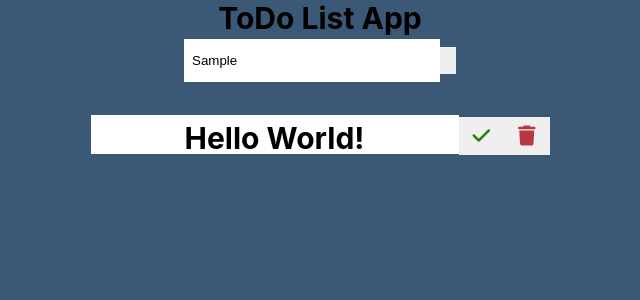
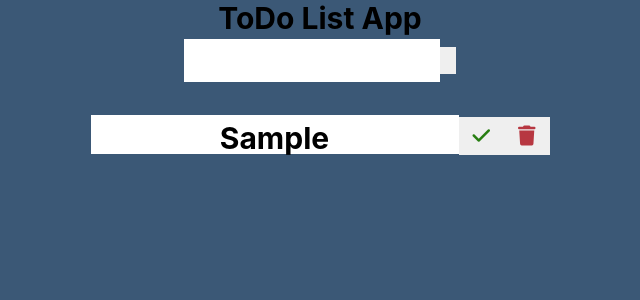
Before and after one commit to marimotona/React_TodoApp, a React (Create React App) app: page / in a window 1280 px wide. Both pictures are taken after typing "Sample" into the empty fields and a click on the button 768 px from the left and 60 px from the top of the page. Shown: the top 300 px of the page, without its empty margins (320-960 px from the left). Built offline with nearby package versions, Linux system fonts and the light colour scheme; some icons are missing.

Commit message:
Add todo-task

```diff
--- a/src/components/InputForm.jsx
+++ b/src/components/InputForm.jsx
@@ -1,6 +1,6 @@
 import React, { useState } from 'react'
 
-const InputForm = ({taskList, setTaskList}) => {
+export const InputForm = ({taskList, setTaskList}) => {
 
     const [inputText, setInputText] = useState();
 
@@ -12,6 +12,7 @@ const InputForm = ({taskList, setTaskList}) => {
                 text: inputText
             }
         ]);
+        setInputText("");
     }
 
     const handleChange = (e) => {
@@ -19,10 +20,11 @@ const InputForm = ({taskList, setTaskList}) => {
         console.log(inputText);
     }
 
+    //valueはinputされた中身
     return (
         <div className="inputForm">
             <form onSubmit={handleSubmit}>
-                <input type="text" onChange={handleChange}/>
+                <input type="text" onChange={handleChange} value={inputText}/>
                     <button>
                         <i className="fa-regular fa-comment-plus"></i>
                     </button>
--- a/src/components/TodoList.jsx
+++ b/src/components/TodoList.jsx
@@ -4,10 +4,10 @@ export const TodoList = ({taskList, setTaskList}) => {
   return (
     <div className='todoList'>
         <div className='todos'>
-            {taskList.map(task => (
-                <div className='todo'>
+            {taskList.map((task, index) => (
+                <div className='todo' key={index}>
                     <div className="todoText">
-                        <span>Hello World!</span>
+                        <span>{task.text}</span>
                     </div>
                     <div className="icons">
                         <button>
```
